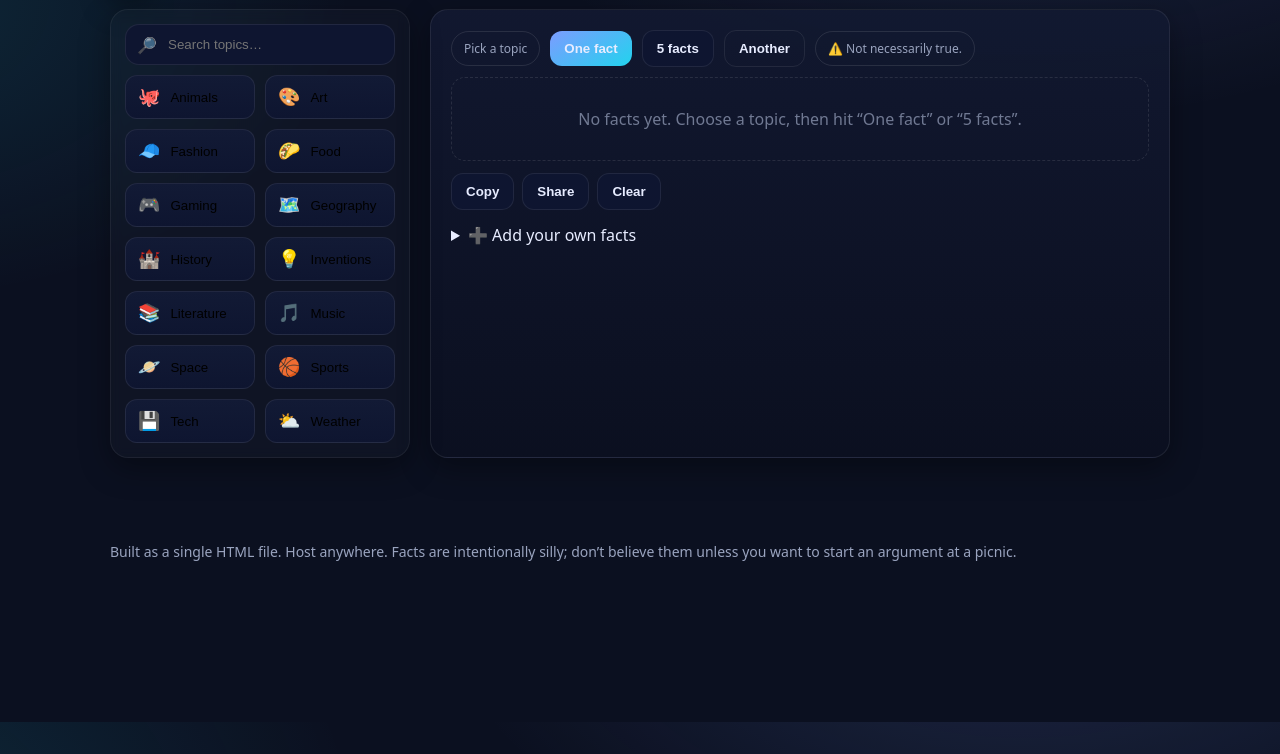
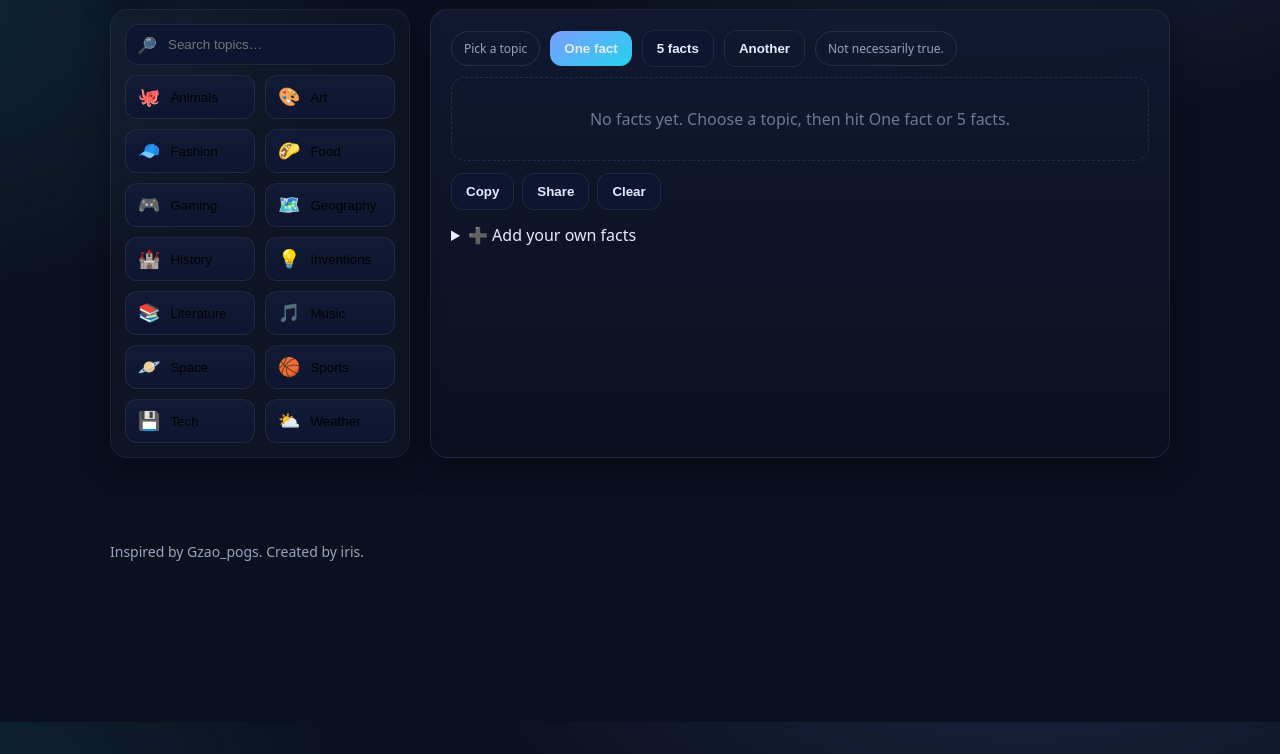
Before and after one commit to Jasonfighter12278/Test2, a plain HTML site: page index.html in a window 1280 px wide. Shown: the part 78-832 px from the top of the page. Drawn offline with Linux system fonts and the light colour scheme.

Commit message:
Update index.html

```diff
--- a/index.html
+++ b/index.html
@@ -111,11 +111,11 @@
           <button class="btn primary" id="oneBtn">One fact</button>
           <button class="btn" id="fiveBtn">5 facts</button>
           <button class="btn ghost" id="anotherBtn">Another</button>
-          <span class="pill">⚠️ Not necessarily true.</span>
+          <span class="pill">Not necessarily true.</span>
         </div>
 
         <div id="facts" class="facts">
-          <div class="empty" id="emptyState">No facts yet. Choose a topic, then hit “One fact” or “5 facts”.</div>
+          <div class="empty" id="emptyState">No facts yet. Choose a topic, then hit One fact or 5 facts.</div>
         </div>
 
         <div class="toolbar">
@@ -142,7 +142,7 @@
   </main>
 
   <div class="footer">
-    Built as a single HTML file. Host anywhere. Facts are intentionally silly; don’t believe them unless you want to start an argument at a picnic.
+    Inspired by Gzao_pogs. Created by iris.
   </div>
 
   <script>
```
